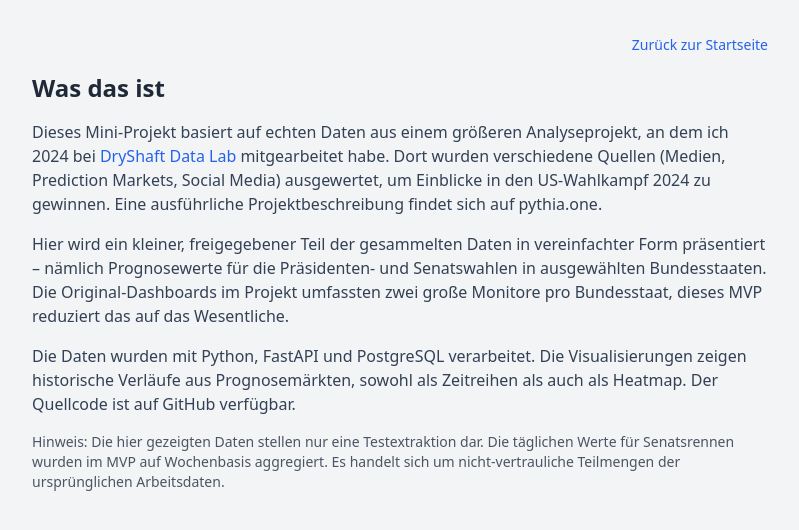
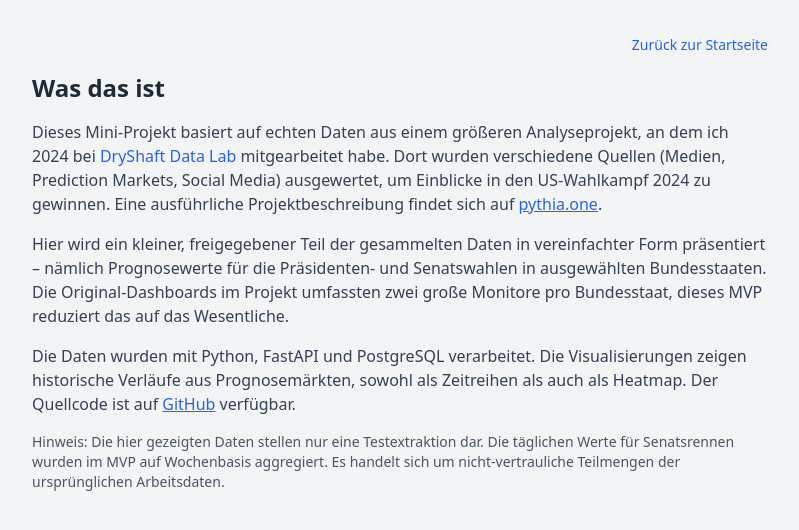
Before and after one commit to alexandr-gessel/election-monitor, a FastAPI app: page /about.html in a window 1280 px wide. Shown: the top 530 px of the page, without its empty margins (240-1039 px from the left). Run offline with FastAPI, Linux system fonts and the light colour scheme; parts of the project's set-up code (start-up, migrations or seed data) failed here and were passed over; some libraries are stand-ins or nearby versions.

Commit message:
Update about.html

```diff
--- a/app/templates/about.html
+++ b/app/templates/about.html
@@ -17,7 +17,7 @@
     <h1 class="text-2xl font-bold mb-4">Was das ist</h1>
 
     <p class="mb-4">
-      Dieses Mini-Projekt basiert auf echten Daten aus einem größeren Analyseprojekt, an dem ich 2024 bei <a href="https://dryshaft.net" class="text-blue-600 hover:underline">DryShaft Data Lab</a> mitgearbeitet habe. Dort wurden verschiedene Quellen (Medien, Prediction Markets, Social Media) ausgewertet, um Einblicke in den US-Wahlkampf 2024 zu gewinnen. Eine ausführliche Projektbeschreibung findet sich auf <a href="https://pythia.one/us_wahl_2024.html" target="_blank">pythia.one</a>.
+      Dieses Mini-Projekt basiert auf echten Daten aus einem größeren Analyseprojekt, an dem ich 2024 bei <a href="https://dryshaft.net" class="text-blue-600 hover:underline">DryShaft Data Lab</a> mitgearbeitet habe. Dort wurden verschiedene Quellen (Medien, Prediction Markets, Social Media) ausgewertet, um Einblicke in den US-Wahlkampf 2024 zu gewinnen. Eine ausführliche Projektbeschreibung findet sich auf <a href="https://pythia.one/us_wahl_2024.html" target="_blank" class="text-blue-600 underline hover:text-blue-800">pythia.one</a>.
     </p>
 
     <p class="mb-4">
@@ -25,7 +25,7 @@
     </p>
 
     <p class="mb-4">
-      Die Daten wurden mit Python, FastAPI und PostgreSQL verarbeitet. Die Visualisierungen zeigen historische Verläufe aus Prognosemärkten, sowohl als Zeitreihen als auch als Heatmap. Der Quellcode ist auf <a href="https://github.com/alexandr-gessel/core-utils" target="_blank">GitHub</a> verfügbar.
+      Die Daten wurden mit Python, FastAPI und PostgreSQL verarbeitet. Die Visualisierungen zeigen historische Verläufe aus Prognosemärkten, sowohl als Zeitreihen als auch als Heatmap. Der Quellcode ist auf <a href="https://github.com/alexandr-gessel/election-monitor" target="_blank" class="text-blue-600 underline hover:text-blue-800">GitHub</a> verfügbar.
     </p>
 
     <p class="text-sm text-gray-600">
```
